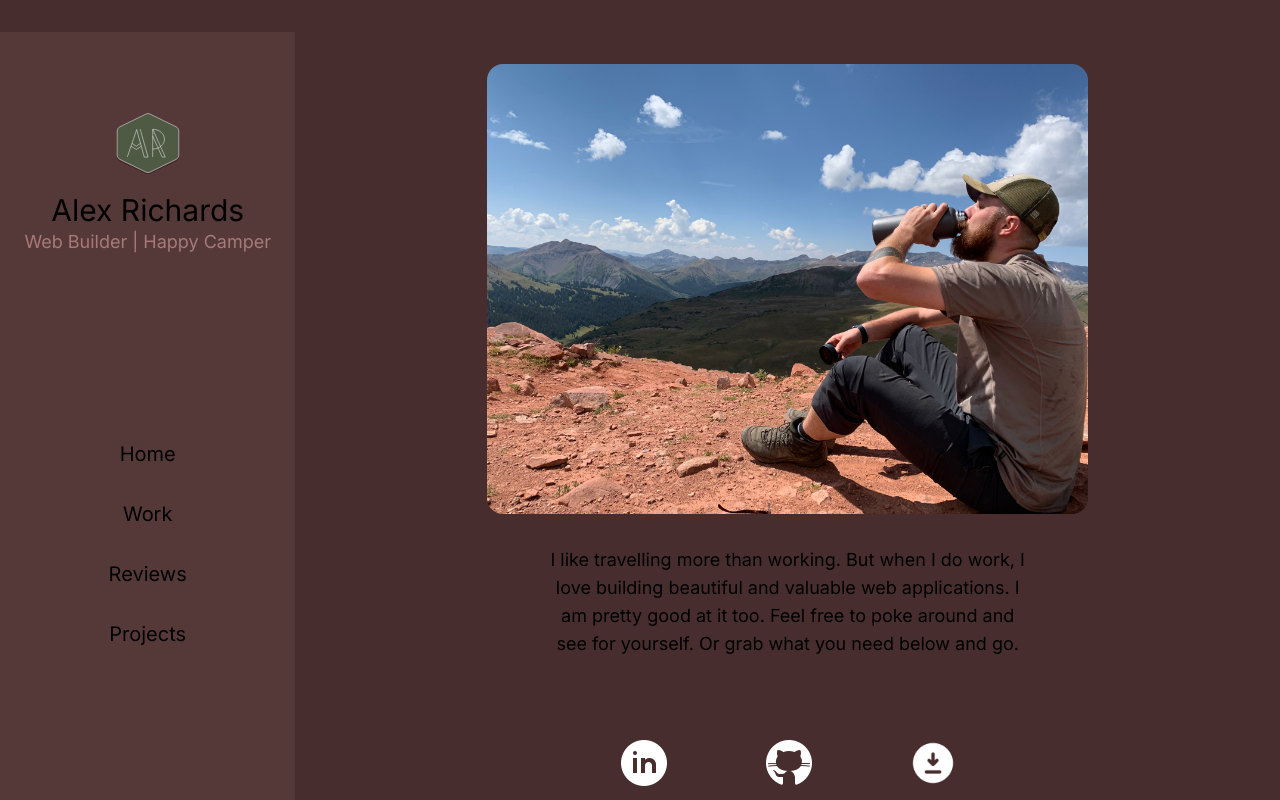
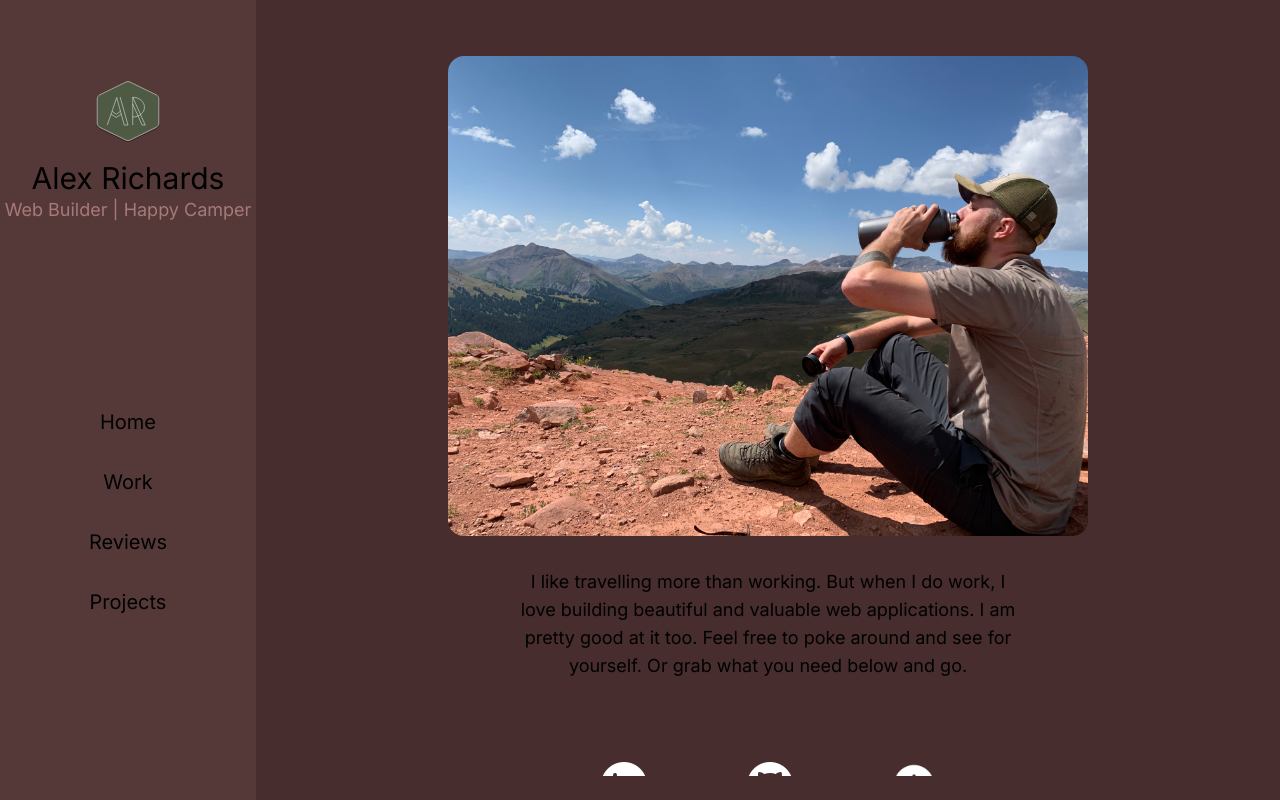
Before and after one commit to AlexRichards9595/portfolio, a Next.js app: page / in a window 1280 px wide. Built offline with nearby package versions, Linux system fonts and the light colour scheme.

Commit message:
please fix scrolling issues

```diff
--- a/src/app/layout.tsx
+++ b/src/app/layout.tsx
@@ -19,11 +19,11 @@ export default function RootLayout({
 }>) {
   return (
     <html lang="en">
-      <body className={`${inter.className} flex flex-col lg:pt-0 h-screen overflow-x-hidden lg:overflow-y-hidden`}>
+      <body className={`${inter.className} flex`}>
         <Header />
-        <main className={'w-screen grow lg:flex lg:flex-row overflow-y-auto py-8 lg:pb-0'}>
+        <main className={'flex w-screen grow flex-row h-screen overflow-y-auto lg:overflow-y-hidden'}>
           <Sidebar/>
-          <div className={'lg:w-screen lg:overflow-y-auto lg:grow'}>{children}</div>
+          <div className={'lg:w-4/5 lg:overflow-y-auto overflow-x-hidden py-6'}>{children}</div>
         </main>
       </body>
     </html>
--- a/src/components/Sidebar.tsx
+++ b/src/components/Sidebar.tsx
@@ -2,7 +2,7 @@ import Link from "next/link";
 import Image from "next/image";
 
 const Sidebar = () => {
-  return <div className={'hidden lg:flex flex-col items-center h-screen w-96 bg-secondary pt-20'}>
+  return <div className={'hidden lg:flex flex-col items-center h-screen w-1/5 bg-secondary pt-20'}>
     <div className={'flex flex-col items-center'}>
       <Image src={'/logo.svg'} className={'w-16 h-16 mb-4'} width={400} height={400} alt={'Logo'}/>
       <p className={'text-3xl text-center'}>Alex Richards</p>
```
